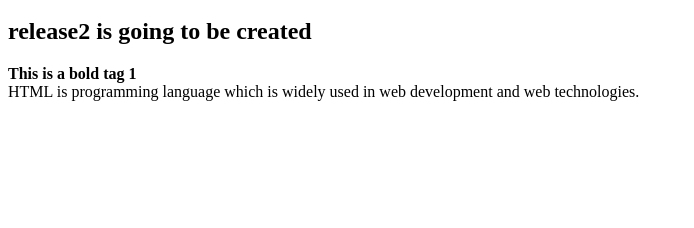
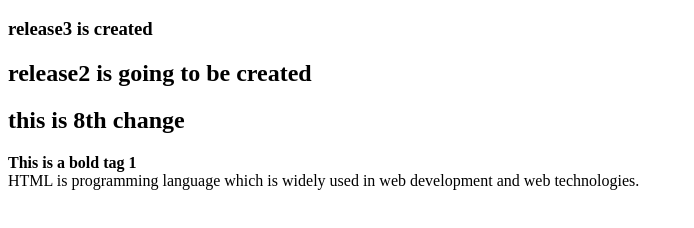
Before and after one commit to Captain1918/gitProject3, a plain HTML site: page index.html in a window 1280 px wide. Shown: the part 48-276 px from the top of the page, without its empty margins (0-694 px from the left). Drawn offline with Linux system fonts and the light colour scheme.

Commit message:
fourth commit

```diff
--- a/index.html
+++ b/index.html
@@ -4,7 +4,9 @@
     </head>
    <body>
     <h1>feature1 added</h1>
+    <h3>release3 is created</h3>
     <h2>release2 is going to be created</h2>
+    <h2>this is 8th change</h2>
    <b> This is a bold tag 1</b></br>
    HTML is programming language  which is widely used in web development and web technologies.
    </body>
```
